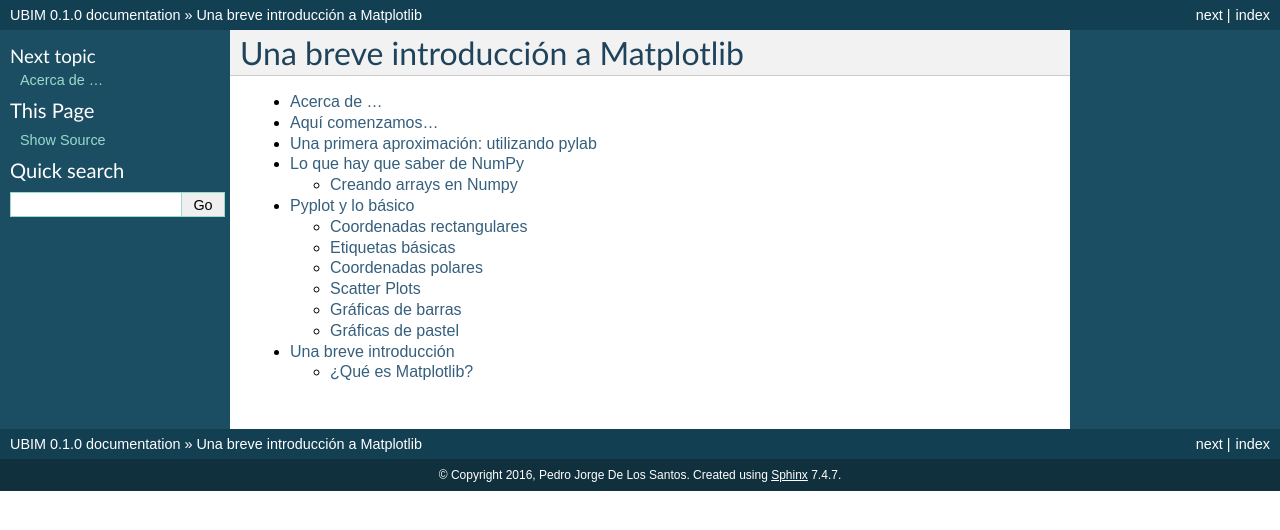
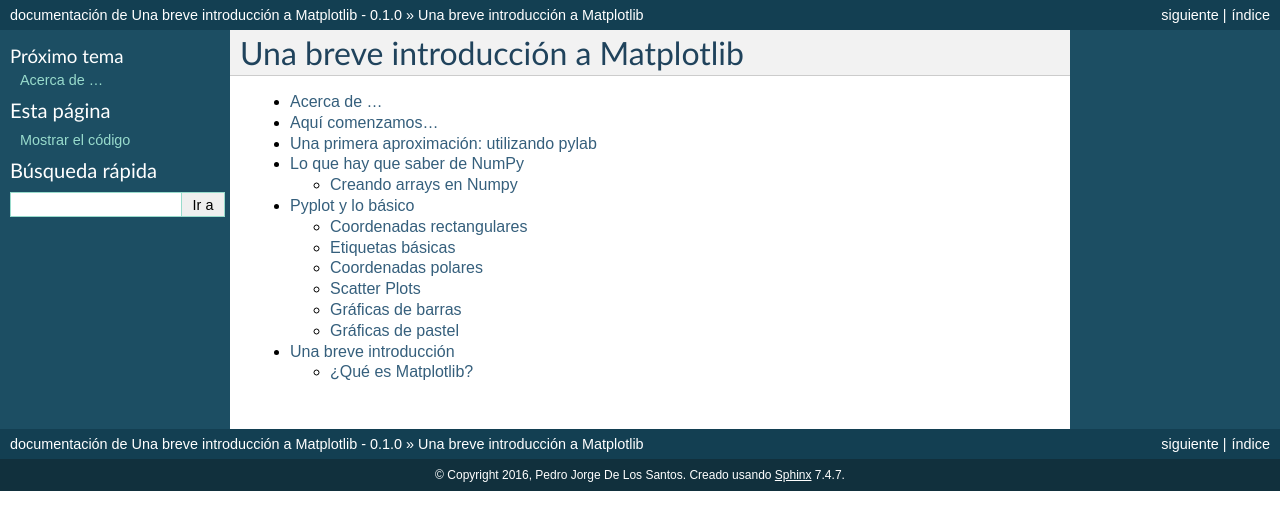
Before and after one commit to JorgeDeLosSantos/UBIM, a Sphinx documentation site: the page built from source/index.rst, in a window 1280 px wide. Shown: the top 530 px of the page. Built offline with Sphinx 7.4.7, drawn with Linux system fonts in a browser that asks for light colours.

```diff
--- a/source/conf.py
+++ b/source/conf.py
@@ -28,9 +28,11 @@ import os
 # Add any Sphinx extension module names here, as strings. They can be
 # extensions coming with Sphinx (named 'sphinx.ext.*') or your custom
 # ones.
-extensions = [
-    'sphinx.ext.mathjax',
-]
+extensions = ['sphinx.ext.mathjax', 'sphinx.ext.ifconfig', 'sphinx.ext.numfig']
+
+# numfig:
+# numfig_number_figures = True
+numfig_figure_caption_prefix = "Figura"
 
 # Add any paths that contain templates here, relative to this directory.
 templates_path = ['_templates']
@@ -45,7 +47,7 @@ source_suffix = '.rst'
 master_doc = 'index'
 
 # General information about the project.
-project = u'UBIM'
+project = u'Una breve introducción a Matplotlib'
 copyright = u'2016, Pedro Jorge De Los Santos'
 
 # The version info for the project you're documenting, acts as replacement for
@@ -59,7 +61,7 @@ release = '0.1.0'
 
 # The language for content autogenerated by Sphinx. Refer to documentation
 # for a list of supported languages.
-#language = None
+language = "es"
 
 # There are two options for replacing |today|: either, you set today to some
 # non-false value, then it is used:
@@ -188,7 +190,7 @@ latex_elements = {
 #'papersize': 'letterpaper',
 
 # The font size ('10pt', '11pt' or '12pt').
-#'pointsize': '10pt',
+'pointsize': '12pt',
 
 # Additional stuff for the LaTeX preamble.
 #'preamble': '',
@@ -198,7 +200,7 @@ latex_elements = {
 # (source start file, target name, title,
 #  author, documentclass [howto, manual, or own class]).
 latex_documents = [
-  ('index', 'UBIM.tex', u'UBIM Documentation',
+  ('index', 'UBIM.tex', u'Una breve introducción a Matplotlib',
    u'Pedro Jorge De Los Santos', 'manual'),
 ]
 
@@ -228,7 +230,7 @@ latex_documents = [
 # One entry per manual page. List of tuples
 # (source start file, name, description, authors, manual section).
 man_pages = [
-    ('index', 'ubim', u'UBIM Documentation',
+    ('index', 'ubim', u'Una breve introducción a Matplotlib',
      [u'Pedro Jorge De Los Santos'], 1)
 ]
 
```
